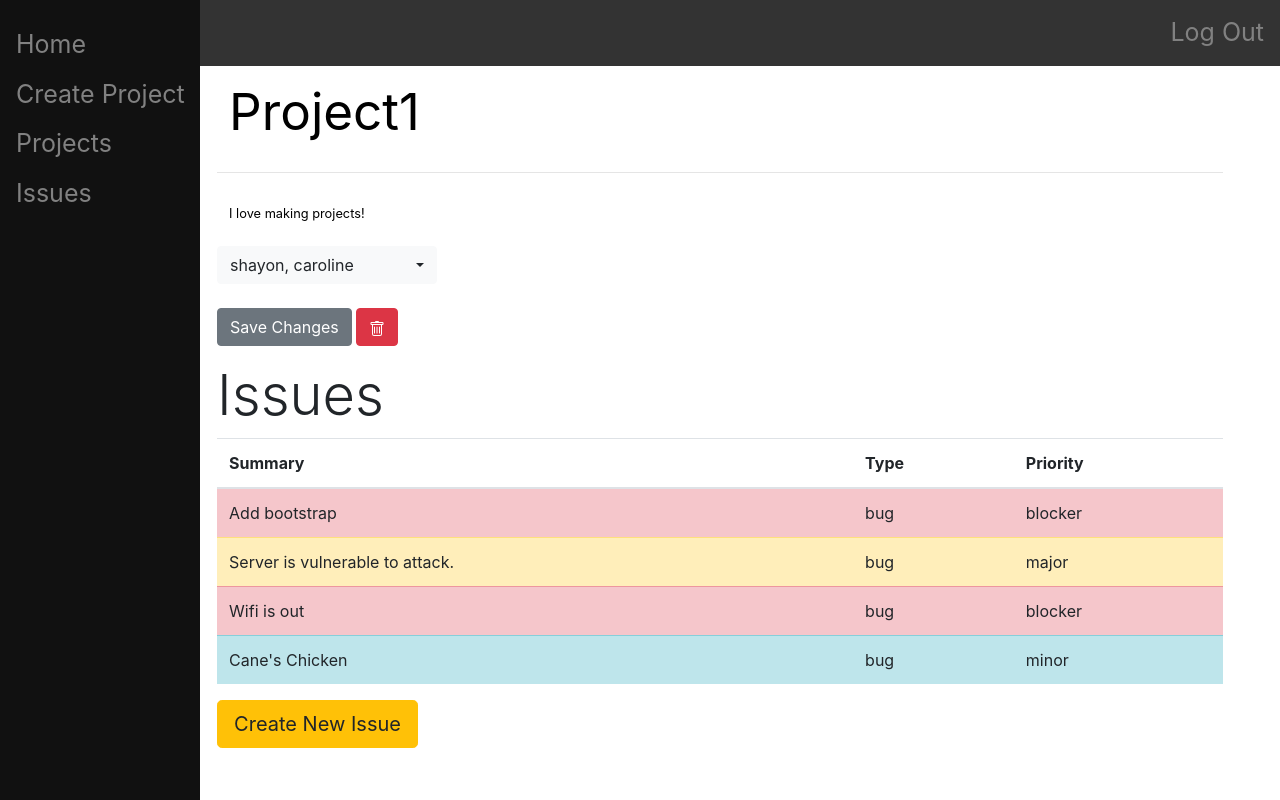
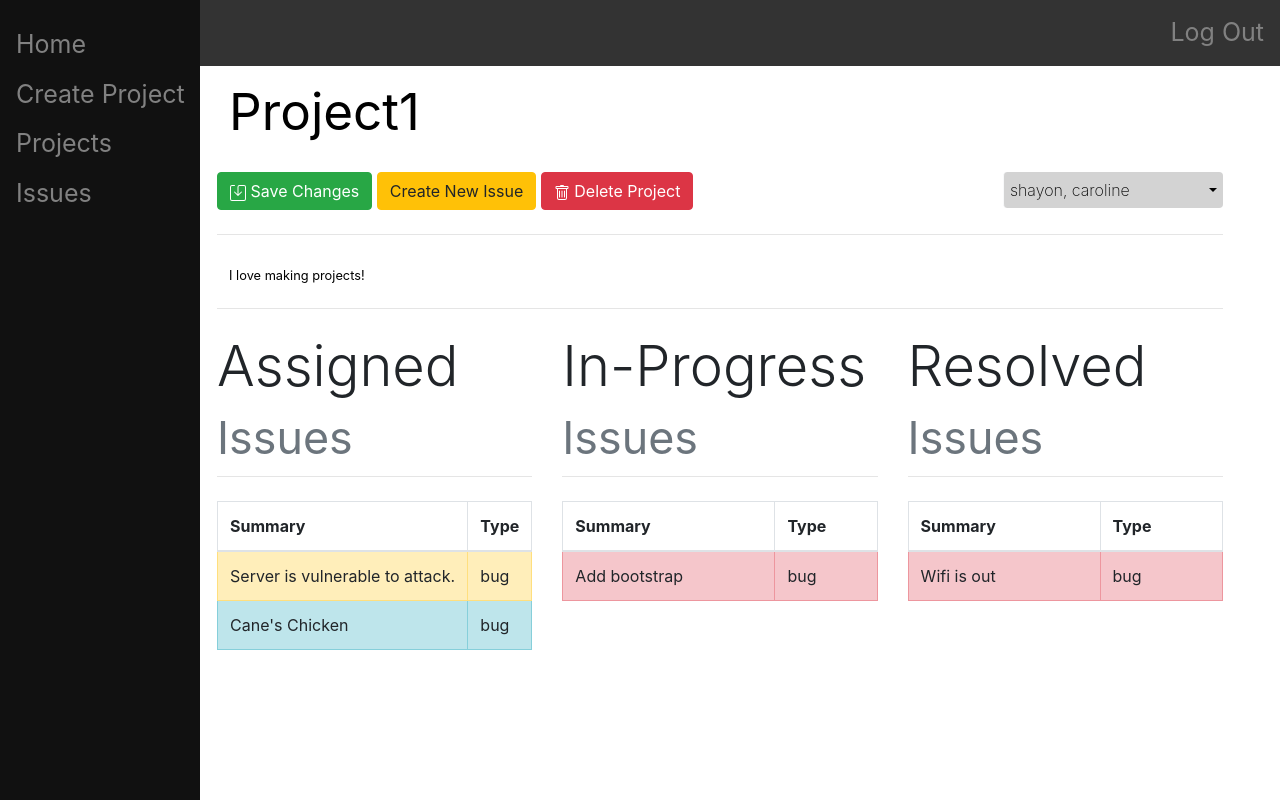
Before and after one commit to shayonghoshroy/issue-tracker, a Django app: page /project/1/ in a window 1280 px wide. Run offline with Django 3.2, Linux system fonts and the light colour scheme; data comes from the database, SQL or seed files in the repository; both versions use the stored data as it was after the commit; some libraries are stand-ins or nearby versions.

Commit message:
updated the look of project index

```diff
--- a/mysite/main/templates/main/issue-list.html
+++ b/mysite/main/templates/main/issue-list.html
@@ -96,6 +96,4 @@ My Issues
             </table>
         </div>
     </div>
-
-
 {% endblock %}
--- a/mysite/main/templates/main/project-index.html
+++ b/mysite/main/templates/main/project-index.html
@@ -5,6 +5,39 @@
 {% block content %}
 
     <style type="text/css">
+        .bootstrap-select {
+          max-width: 600px;
+        }
+        .bootstrap-select .btn {
+          background-color: #D3D3D3;
+          border-style: solid;
+          border-top: none;
+          border-bottom: none;
+          border-right: none;
+          color: black;
+          font-weight: 200;
+          padding: 6px 6px;
+          font-size: 16px;
+          margin-bottom: 0px;
+          -webkit-appearance: none;
+          -moz-appearance: none;
+          appearance: none;
+        }
+        .bootstrap-select .dropdown-menu {
+          margin: 0px 0 0;
+        }
+        select::-ms-expand {
+          /* for IE 11 */
+          display: none;
+        }
+        .right {
+            float: right;
+            padding: 0px;
+        }
+        .center {
+            text-align: center;
+        }
+
         .form-control::placeholder { /* Chrome, Firefox, Opera, Safari 10.1+ */
                 color: black;
                 opacity: 1; /* Firefox */
@@ -28,12 +61,29 @@
         <div class="form-group">
             <input type="text" name="name" style="font-size:4vw" novalidate class="form-control" id="exampleProjectName1" aria-describedby="nameHelp" placeholder="{{project.name}}">
         </div>
-        <hr class="mt-0 mb-4">
-        <div class="form-group">
-            <input type="text" name="description" style="font-size:1vw" novalidate class="form-control" id="exampleDescriptionName1" aria-describedby="descriptionHelp" placeholder="{{project.description}}">
-        </div>
+        <!-- save changes button -->
+        <button type="submit", name="save-changes", value="save-changes", class="btn btn-success">
+            <svg xmlns="http://www.w3.org/2000/svg" width="16" height="16" fill="currentColor" class="bi bi-save" viewBox="0 0 16 16">
+              <path d="M2 1a1 1 0 0 0-1 1v12a1 1 0 0 0 1 1h12a1 1 0 0 0 1-1V2a1 1 0 0 0-1-1H9.5a1 1 0 0 0-1 1v7.293l2.646-2.647a.5.5 0 0 1 .708.708l-3.5 3.5a.5.5 0 0 1-.708 0l-3.5-3.5a.5.5 0 1 1 .708-.708L7.5 9.293V2a2 2 0 0 1 2-2H14a2 2 0 0 1 2 2v12a2 2 0 0 1-2 2H2a2 2 0 0 1-2-2V2a2 2 0 0 1 2-2h2.5a.5.5 0 0 1 0 1H2z"/>
+            </svg>
+            Save Changes
+        </button>
+        <!-- new issue button -->
+        <a href="/project/{{project.id}}/issue/" class="btn btn-warning" role="button">Create New Issue</a>
 
-        <select class="selectpicker" name="members" id="members" multiple title="Select members..." multiple data-live-search="true">
+
+        <!-- delete button -->
+        <button type="submit" name="delete" value="delete" onclick="return confirm('Are you sure you want to delete this project?')" class="btn btn-danger">
+            <svg xmlns="http://www.w3.org/2000/svg" width="16" height="16" fill="currentColor" class="bi bi-trash" viewBox="0 0 16 16">
+                <path d="M5.5 5.5A.5.5 0 0 1 6 6v6a.5.5 0 0 1-1 0V6a.5.5 0 0 1 .5-.5zm2.5 0a.5.5 0 0 1 .5.5v6a.5.5 0 0 1-1 0V6a.5.5 0 0 1 .5-.5zm3 .5a.5.5 0 0 0-1 0v6a.5.5 0 0 0 1 0V6z"/>
+                <path fill-rule="evenodd" d="M14.5 3a1 1 0 0 1-1 1H13v9a2 2 0 0 1-2 2H5a2 2 0 0 1-2-2V4h-.5a1 1 0 0 1-1-1V2a1 1 0 0 1 1-1H6a1 1 0 0 1 1-1h2a1 1 0 0 1 1 1h3.5a1 1 0 0 1 1 1v1zM4.118 4 4 4.059V13a1 1 0 0 0 1 1h6a1 1 0 0 0 1-1V4.059L11.882 4H4.118zM2.5 3V2h11v1h-11z"/>
+            </svg>
+            Delete Project
+        </button>
+
+        <div class="right">
+            <!-- members -->
+            <select class="selectpicker" name="members" id="members" multiple title="Members" data-live-search="true">
                 {% for user in users %}
                     {% if user.username in project.members %}
                         <option value="{{user.username}}" selected>{{user}}</option>
@@ -42,31 +92,38 @@
                     {% endif %}
                 {% endfor %}
             </select>
-        <br></br>
-        <button type="submit", name="save-changes", value="save-changes", class="btn btn-secondary">Save Changes</button>
+        </div>
 
-        <!-- delete button -->
-        <button type="submit" name="delete" value="delete" onclick="return confirm('Are you sure you want to delete this project?')" class="btn btn-danger">
-            <svg xmlns="http://www.w3.org/2000/svg" width="16" height="16" fill="currentColor" class="bi bi-trash" viewBox="0 0 16 16">
-                <path d="M5.5 5.5A.5.5 0 0 1 6 6v6a.5.5 0 0 1-1 0V6a.5.5 0 0 1 .5-.5zm2.5 0a.5.5 0 0 1 .5.5v6a.5.5 0 0 1-1 0V6a.5.5 0 0 1 .5-.5zm3 .5a.5.5 0 0 0-1 0v6a.5.5 0 0 0 1 0V6z"/>
-                <path fill-rule="evenodd" d="M14.5 3a1 1 0 0 1-1 1H13v9a2 2 0 0 1-2 2H5a2 2 0 0 1-2-2V4h-.5a1 1 0 0 1-1-1V2a1 1 0 0 1 1-1H6a1 1 0 0 1 1-1h2a1 1 0 0 1 1 1h3.5a1 1 0 0 1 1 1v1zM4.118 4 4 4.059V13a1 1 0 0 0 1 1h6a1 1 0 0 0 1-1V4.059L11.882 4H4.118zM2.5 3V2h11v1h-11z"/>
-            </svg>
-        </button>
+
+        <br><br>
+        <hr class="mt-0 mb-4">
+
+        <!-- description -->
+        <div class="form-group">
+            <input type="text" name="description" style="font-size:1vw" novalidate class="form-control" id="exampleDescriptionName1" aria-describedby="descriptionHelp" placeholder="{{project.description}}">
+        </div>
+        <hr class="mt-0 mb-4">
 
     </form>
 
+
     {% if project.issue_set.all %}
-        <h4 class="display-4">Issues</h4>
-        <table class="table table-hover">
+        <div class="row">
+            <div class="table-responsive col-md-4">
+                <h1 class="display-4">
+                  Assigned
+                  <small class="text-muted">Issues</small>
+                </h1>
+                <hr class="mt-0 mb-4">
+                <table class="table table-hover table-bordered">
                     <thead>
                         <tr>
                             <th scope="col">Summary</th>
                             <th scope="col">Type</th>
-                    <th scope="col">Priority</th>
                         </tr>
                     </thead>
                     <tbody>
-                {% for i in project.issue_set.all %}
+                        {% for i in assigned %}
                             {% if i.priority == "blocker" %}
                                 <tr class="table-danger" style="transform: rotate(0);">
                             {% elif i.priority == "major" %}
@@ -76,13 +133,74 @@
                             {% endif %}
                             <th style="font-weight:normal" scope="row"><a href="/project/{{i.project.id}}/issue/{{i.id}}" class="stretched-link"></a>{{i.summary}}</th>
                                 <td>{{i.type}}</td>
-                        <td>{{i.priority}}</td>
                             </tr>
                         {% endfor %}
                     </tbody>
                 </table>
+            </div>
+
+            <div class="table-responsive col-md-4">
+                <h1 class="display-4">
+                  In-Progress
+                  <small class="text-muted">Issues</small>
+                </h1>
+                <hr class="mt-0 mb-4">
+                <table class="table table-hover table-bordered caption-top">
+                    <thead>
+                        <tr>
+                            <th scope="col">Summary</th>
+                            <th scope="col">Type</th>
+                        </tr>
+                    </thead>
+                    <tbody>
+                        {% for i in in_progress %}
+                            {% if i.priority == "blocker" %}
+                                <tr class="table-danger" style="transform: rotate(0);">
+                            {% elif i.priority == "major" %}
+                                <tr class="table-warning" style="transform: rotate(0);">
+                            {% else %}
+                                <tr class="table-info" style="transform: rotate(0);">
                             {% endif %}
-    <a href="/project/{{project.id}}/issue/" class="btn btn-warning btn-lg" role="button">Create New Issue</a>
+                            <th style="font-weight:normal" scope="row"><a href="/project/{{i.project.id}}/issue/{{i.id}}" class="stretched-link"></a>{{i.summary}}</th>
+                                <td>{{i.type}}</td>
+                            </tr>
+                        {% endfor %}
+                    </tbody>
+                </table>
+            </div>
+
+            <div class="table-responsive col-md-4">
+                <h1 class="display-4">
+                  Resolved
+                  <small class="text-muted">Issues</small>
+                </h1>
+                <hr class="mt-0 mb-4">
+                <table class="table table-hover table-bordered caption-top">
+                    <thead>
+                        <tr>
+                            <th scope="col">Summary</th>
+                            <th scope="col">Type</th>
+                        </tr>
+                    </thead>
+                    <tbody>
+                        {% for i in resolved %}
+                            {% if i.priority == "blocker" %}
+                                <tr class="table-danger" style="transform: rotate(0);">
+                            {% elif i.priority == "major" %}
+                                <tr class="table-warning" style="transform: rotate(0);">
+                            {% else %}
+                                <tr class="table-info" style="transform: rotate(0);">
+                            {% endif %}
+                            <th style="font-weight:normal" scope="row"><a href="/project/{{i.project.id}}/issue/{{i.id}}" class="stretched-link"></a>{{i.summary}}</th>
+                                <td>{{i.type}}</td>
+                            </tr>
+                        {% endfor %}
+                    </tbody>
+                </table>
+            </div>
+        </div>
+    {% endif %}
+
 
 
 
--- a/mysite/main/views.py
+++ b/mysite/main/views.py
@@ -40,7 +40,21 @@ def project_index(response, id):
         # get all users
         User = get_user_model()
         users = User.objects.all()
-        return render(response, "main/project-index.html", {"project":project, "users": users})
+
+        # get all issues by status
+        assigned = []
+        in_progress = []
+        resolved = []
+
+        for i in project.issue_set.all():
+            if i.status == "assigned":
+                assigned.append(i)
+            elif i.status == "in-progress":
+                in_progress.append(i)
+            else:
+                resolved.append(i)
+
+        return render(response, "main/project-index.html", {"project":project, "users": users, "assigned":assigned, "in_progress":in_progress, "resolved":resolved})
 
     return render(response, "main/home.html", {})
 
```
Also changed, not shown: mysite/db.sqlite3. Lines whose indentation alone changed are shown as unchanged.
